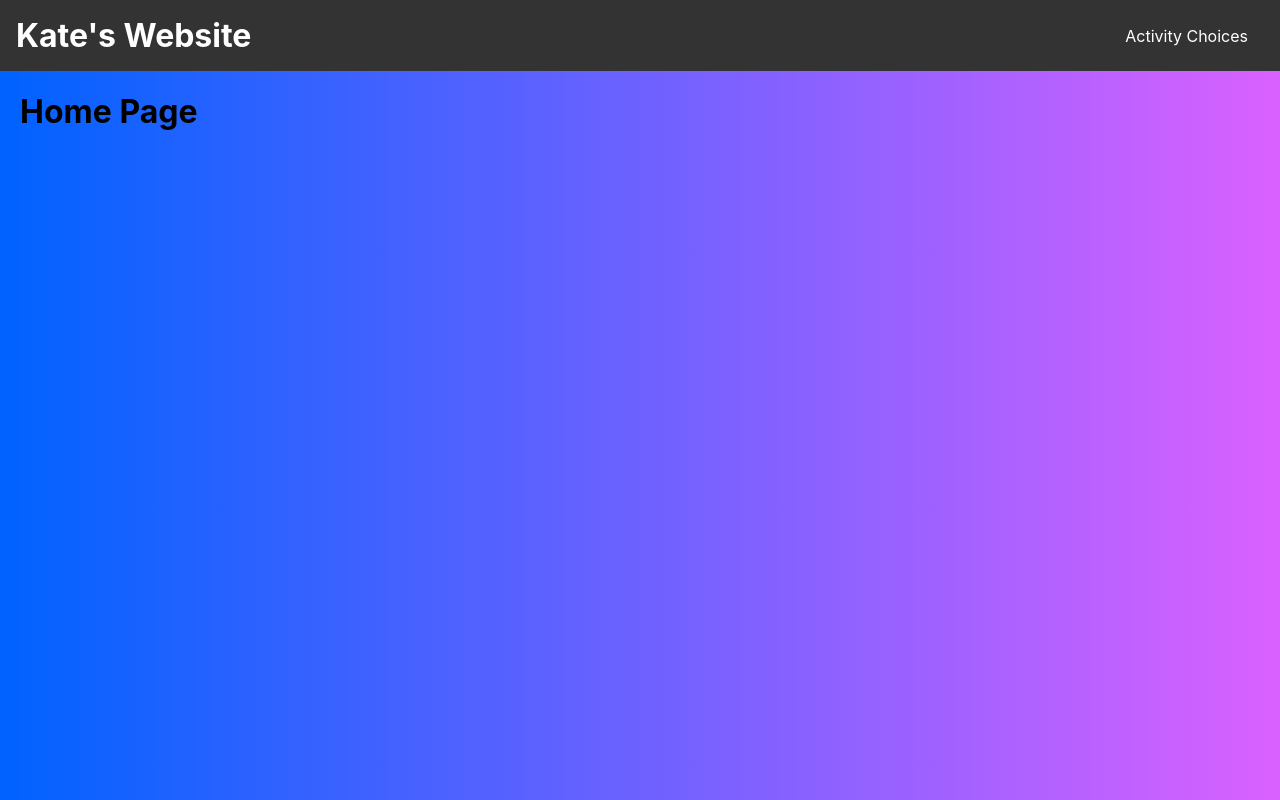
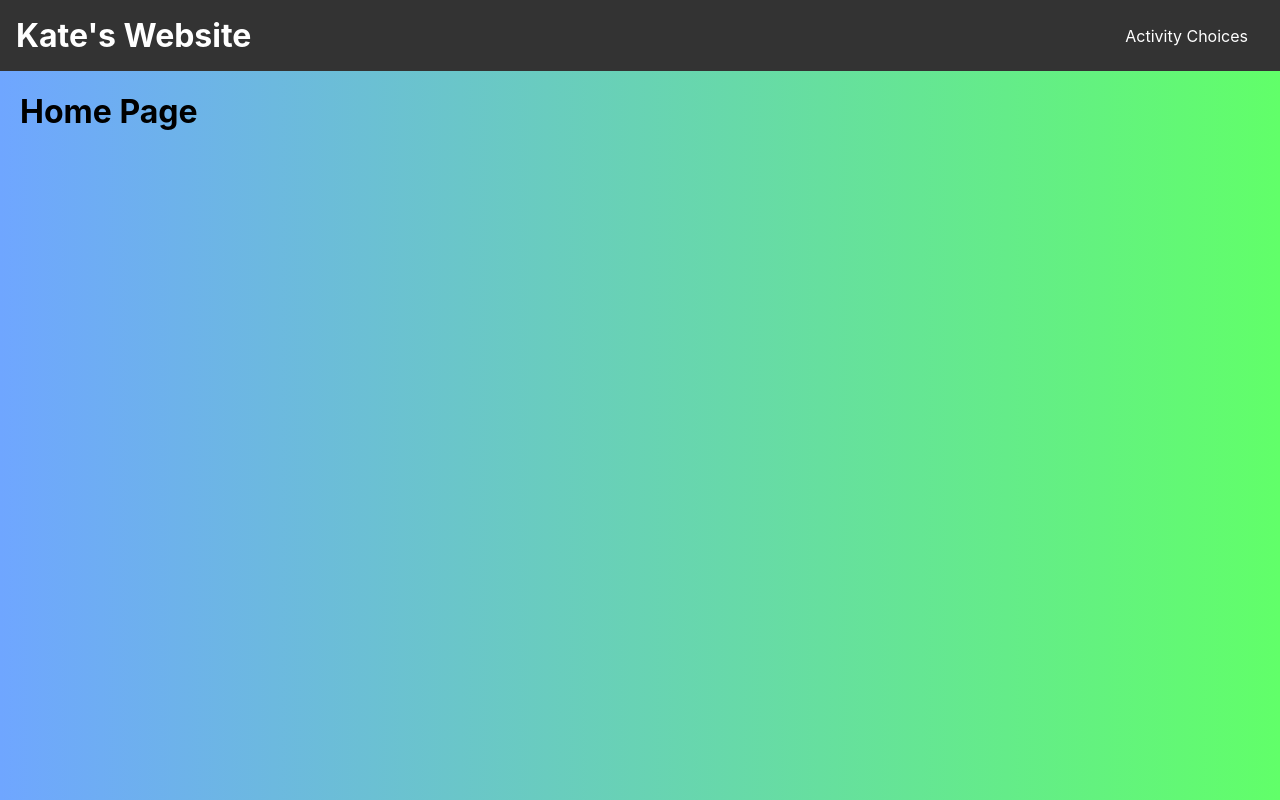
Before and after one commit to Ninjosh26/personal-website, a React (Create React App) app in the folder frontend/: page / in a window 1280 px wide. Built offline with nearby package versions, Linux system fonts and the light colour scheme; no server answers.

Commit message:
Some style changes

```diff
--- a/frontend/src/App.css
+++ b/frontend/src/App.css
@@ -5,7 +5,7 @@ body {
 }
 
 body {
-  background: linear-gradient(90deg, #0062ff, #da61ff);
+  background: linear-gradient(90deg, #6fa6ff, #61ff69);
   background-size: cover;
   background-attachment: fixed;
 }
--- a/frontend/src/components/ActivityOptions.js
+++ b/frontend/src/components/ActivityOptions.js
@@ -191,7 +191,7 @@ export default function ActivityOptions({
               height: "55px",
               width: "55px",
               padding: "0",
-              backgroundColor: "green",
+              backgroundColor: "#a0d98f",
               borderRadius: "4px",
               display: "flex",
               justifyContent: "center",
@@ -211,7 +211,7 @@ export default function ActivityOptions({
                 height: "55px",
                 width: "55px",
                 padding: "0",
-                backgroundColor: "#f44336",
+                backgroundColor: "#f56e6e",
                 borderRadius: "4px",
                 display: "flex",
                 justifyContent: "center",
```
